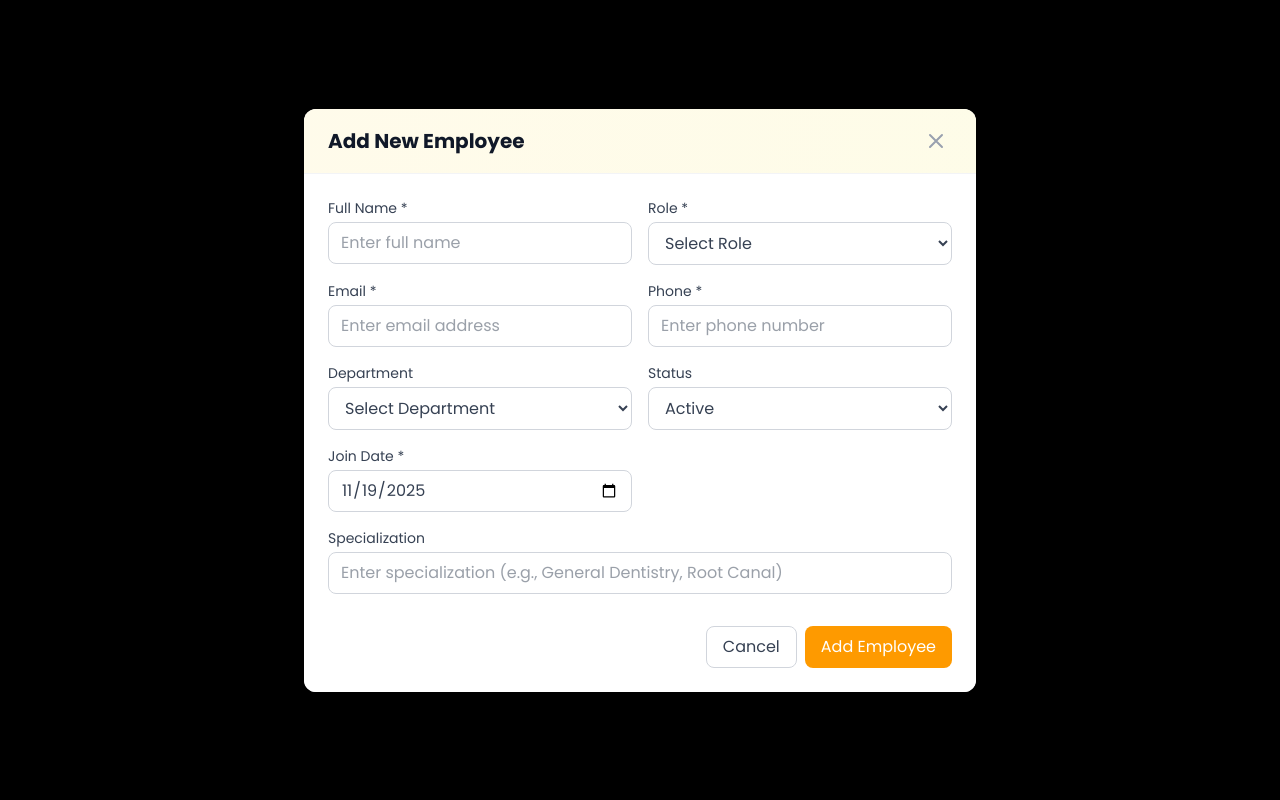
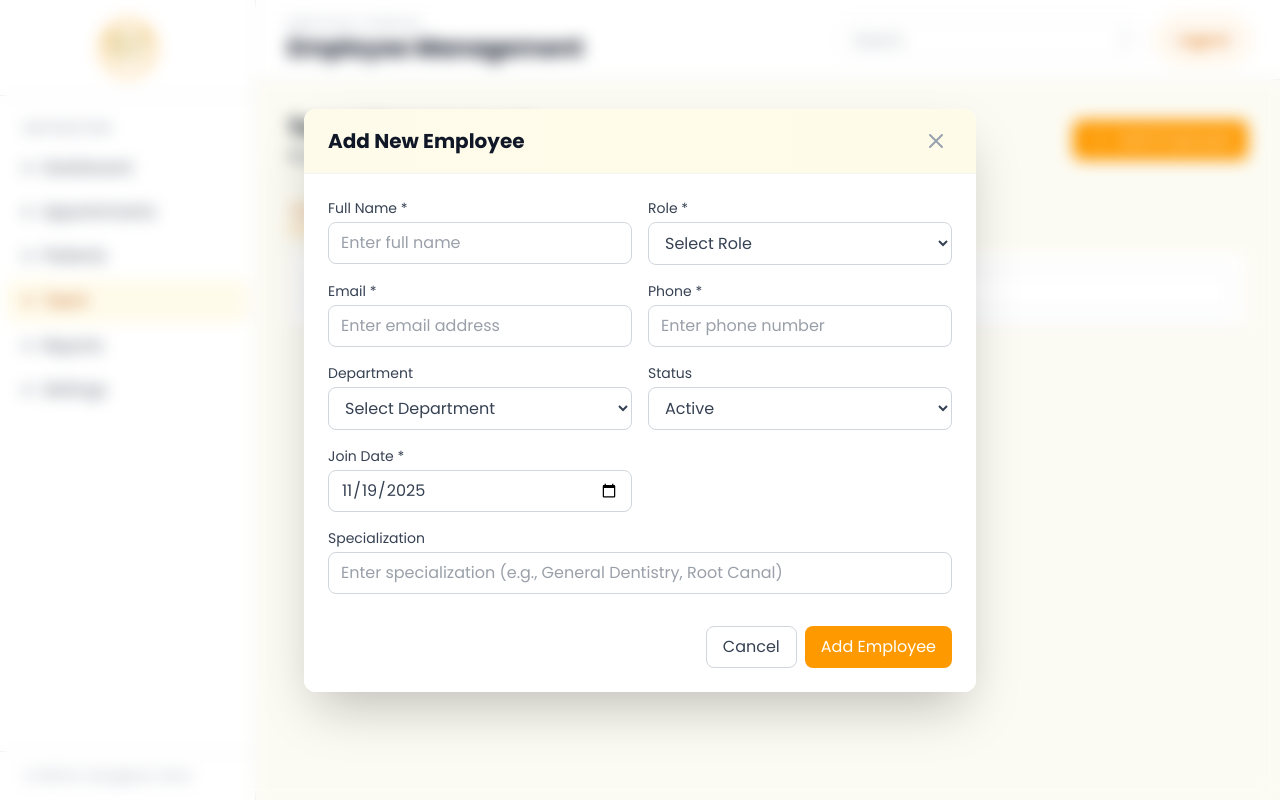
Before and after one commit to Lucky-Yadav01/dr-mungekars, a React (Vite) app in the folder Frontend/: page /admin/team in a window 1280 px wide. Both pictures are taken after typing "Sample" into the empty fields and a click on the button "Add Employee". Built offline with nearby package versions, Linux system fonts and the light colour scheme.

Commit message:
Noted changes on the admin panel

```diff
--- a/Frontend/src/Employee-pannel/Components/AttendanceModal.jsx
+++ b/Frontend/src/Employee-pannel/Components/AttendanceModal.jsx
@@ -2,7 +2,7 @@
 
 const Modal = ({ children, onClose, title }) => {
   return (
-    <div className="fixed inset-0 bg-black bg-opacity-50 flex items-center justify-center z-50 p-4">
+    <div className="fixed inset-0 bg-opacity-40 backdrop-blur-sm flex items-center justify-center z-50 p-4">
       <div className="bg-white rounded-xl shadow-2xl max-w-2xl w-full max-h-[90vh] overflow-y-auto">
         <div className="flex justify-between items-center px-6 py-4 border-b border-gray-100 bg-gradient-to-r from-amber-50 to-yellow-50">
           <h2 className="text-xl font-semibold text-gray-900">{title}</h2>
--- a/Frontend/src/Employee-pannel/Components/EmployeeModal.jsx
+++ b/Frontend/src/Employee-pannel/Components/EmployeeModal.jsx
@@ -2,7 +2,7 @@
 
 const Modal = ({ children, onClose, title }) => {
   return (
-    <div className="fixed inset-0 bg-black bg-opacity-50 flex items-center justify-center z-50 p-4">
+    <div className="fixed inset-0 bg-opacity-40 backdrop-blur-sm flex items-center justify-center z-50 p-4">
       <div className="bg-white rounded-xl shadow-2xl max-w-2xl w-full max-h-[90vh] overflow-y-auto">
         <div className="flex justify-between items-center px-6 py-4 border-b border-gray-100 bg-gradient-to-r from-amber-50 to-yellow-50">
           <h2 className="text-xl font-semibold text-gray-900">{title}</h2>
```
